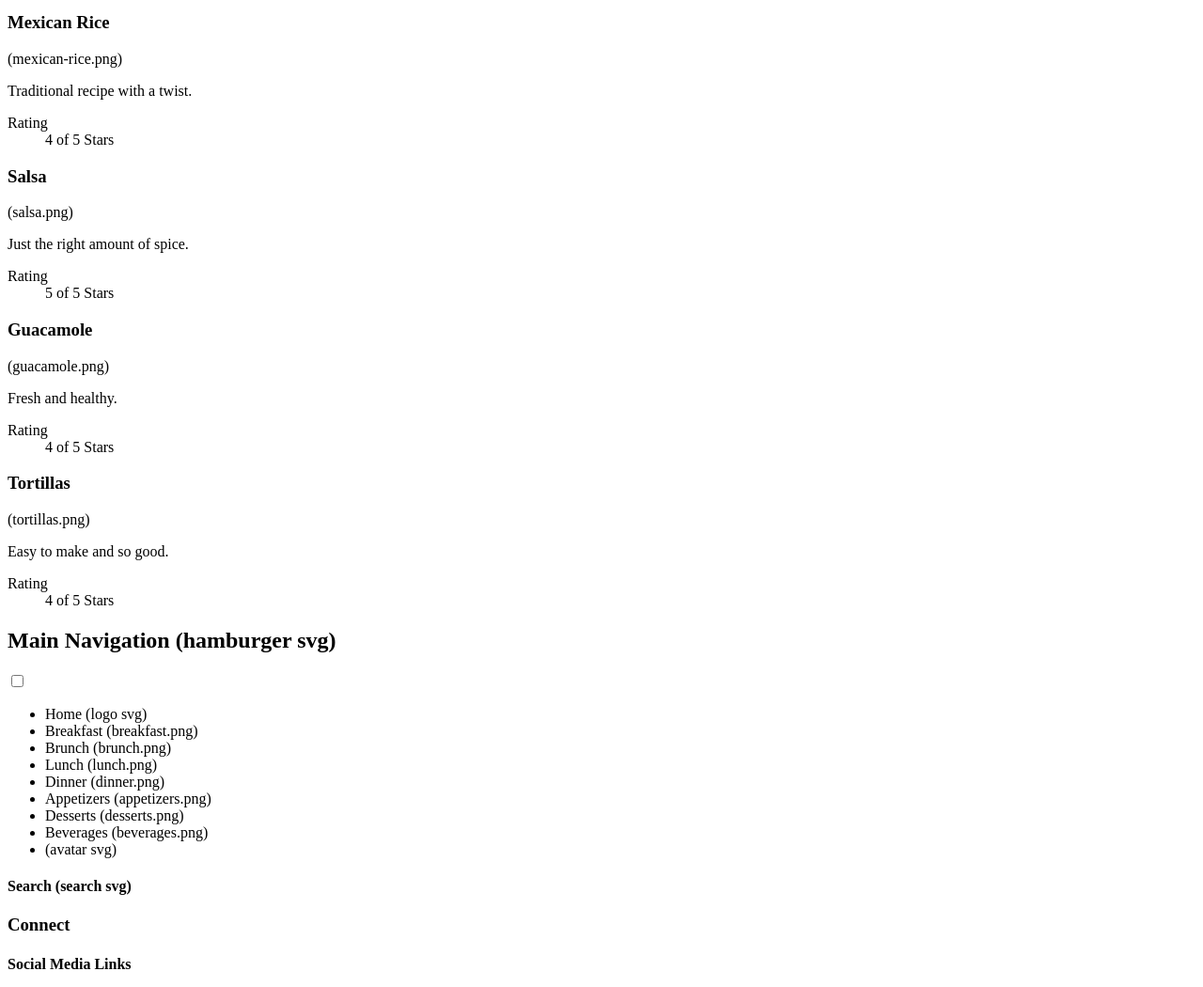
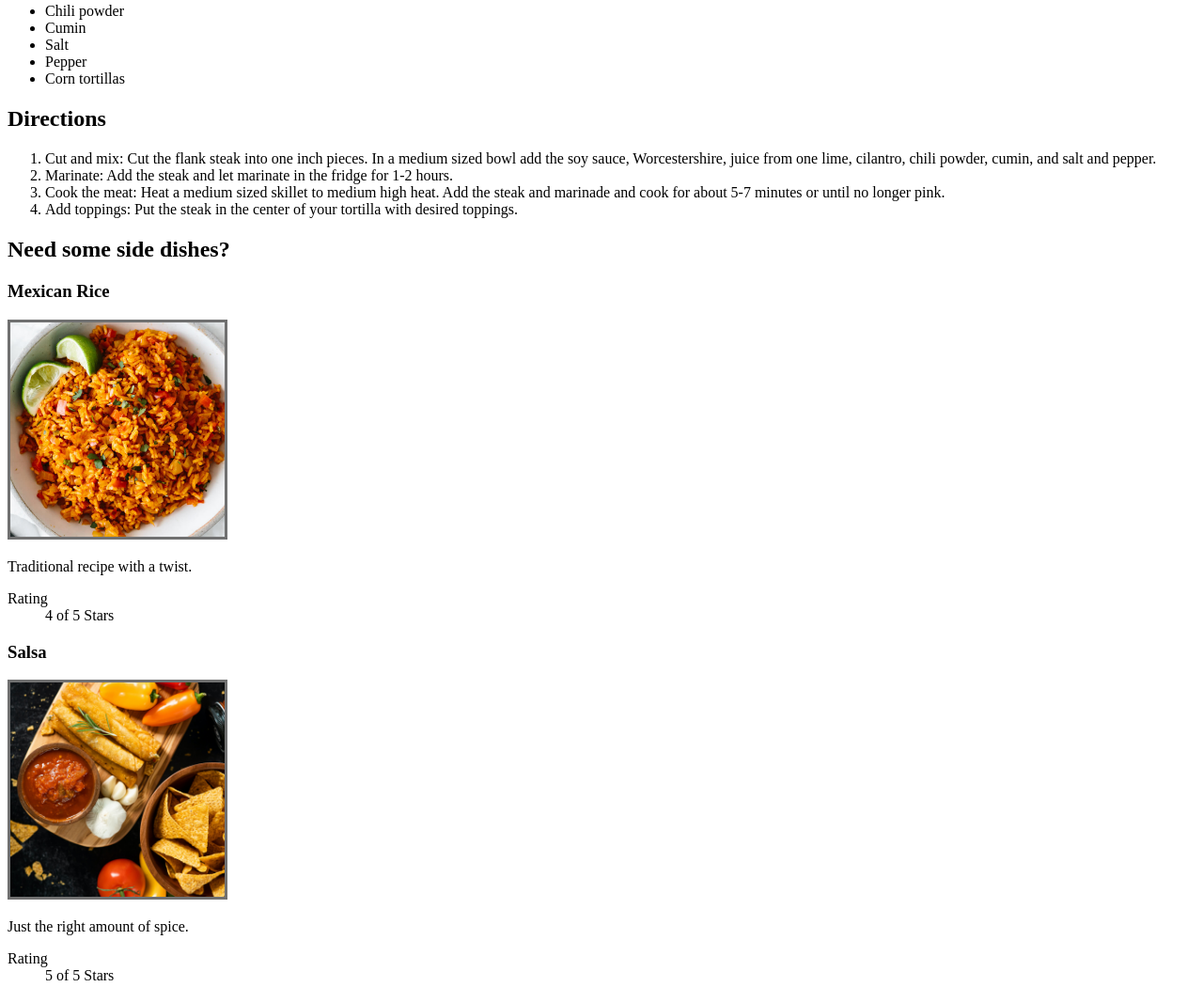
Before and after one commit to adbenke/recipe, a plain HTML site: page index.html in a window 1280 px wide. Shown: the part 1029-2079 px from the top of the page at 94% size. Drawn offline with Linux system fonts and the light colour scheme.

Commit message:
images added

```diff
--- a/index.html
+++ b/index.html
@@ -20,11 +20,9 @@
         </nav>
     </header>
     <main>
-        <section>
-            (street-tacos.png)
-            <p>Street tacos are delicious, amazing, and oh so mouthwatering! Bite into tender steak, zesty lime flavor with a hint of spice and add on tomatoes, avocado, and onions for a savory bite you are going to love! <br>
-            These street tacos are completely jam-packed with flavor and they are so easy to make. I love how the meat is so tender and juicy and only takes an hour to marinate! If you absolutely love tacos like me, try out these other amazing taco recipes! These taco-stuffed avocados, Baja fish tacos, and ground beef tacos will not disappoint!!</p>
-        </section>
+        <img src="images/street-tacos.png" alt="">
+        <p>Street tacos are delicious, amazing, and oh so mouthwatering! Bite into tender steak, zesty lime flavor with a hint of spice and add on tomatoes, avocado, and onions for a savory bite you are going to love! <br>
+        These street tacos are completely jam-packed with flavor and they are so easy to make. I love how the meat is so tender and juicy and only takes an hour to marinate! If you absolutely love tacos like me, try out these other amazing taco recipes! These taco-stuffed avocados, Baja fish tacos, and ground beef tacos will not disappoint!!</p>
         <section>
             <h2>Details</h2>
             <dl>
@@ -77,7 +75,7 @@
             <h2>Need some side dishes?</h2>
             <section>
                 <h3>Mexican Rice</h3>
-                (mexican-rice.png)
+                <img src="images/mexican-rice.png" alt="">
                 <p>Traditional recipe with a twist.</p>
                 <dl>
                     <dt>Rating</dt>
@@ -86,7 +84,7 @@
             </section>
             <section>
                 <h3>Salsa</h3>
-                (salsa.png)
+                <img src="images/salsa.png" alt="">
                 <p>Just the right amount of spice.</p>
                 <dl>
                     <dt>Rating</dt>
@@ -95,7 +93,7 @@
             </section>
             <section>
                 <h3>Guacamole</h3>
-                (guacamole.png)
+                <img src="images/guacamole.png" alt="">
                 <p>Fresh and healthy.</p>
                 <dl>
                     <dt>Rating</dt>
@@ -104,7 +102,7 @@
             </section>
             <section>
                 <h3>Tortillas</h3>
-                (tortillas.png)
+                <img src="images/tortillas.png" alt="">
                 <p>Easy to make and so good.</p>
                 <dl>
                     <dt>Rating</dt>
@@ -115,18 +113,18 @@
     </main>
     <section>
         <nav>
-            <h2>Main Navigation (hamburger svg)</h2>
+            <h3>Main Navigation (hamburger svg)</h3>
             <input type="checkbox" id="menu-btn">
             <label for="menu-btn"><span></span></label>
             <ul>
                 <li>Home (logo svg)</li>
-                <li>Breakfast (breakfast.png)</li>
-                <li>Brunch (brunch.png)</li>
-                <li>Lunch (lunch.png)</li>
-                <li>Dinner (dinner.png)</li>
-                <li>Appetizers (appetizers.png)</li>
-                <li>Desserts (desserts.png)</li>
-                <li>Beverages (beverages.png)</li>
+                <li>Breakfast <img src="images/breakfast.png" alt=""></li>
+                <li>Brunch <img src="images/brunch.png" alt=""></li>
+                <li>Lunch <img src="images/lunch.png" alt=""></li>
+                <li>Dinner <img src="images/dinner.png" alt=""></li>
+                <li>Appetizers <img src="images/appetizers.png" alt=""></li>
+                <li>Desserts <img src="images/desserts.png" alt=""></li>
+                <li>Beverages <img src="images/beverages.png" alt=""></li>
                 <li>(avatar svg)</li>
             </ul>
         </nav>
@@ -146,7 +144,7 @@
         <h4>Good Eats</h4>
         <p><small>Copyright 2022 <br>
         Taco Cheesington</small></p>
-        (Taco-cheesington.png)
+        <img src="images/taco-cheesington.png" alt="">
     </footer>
 </body>
 </html>
```
